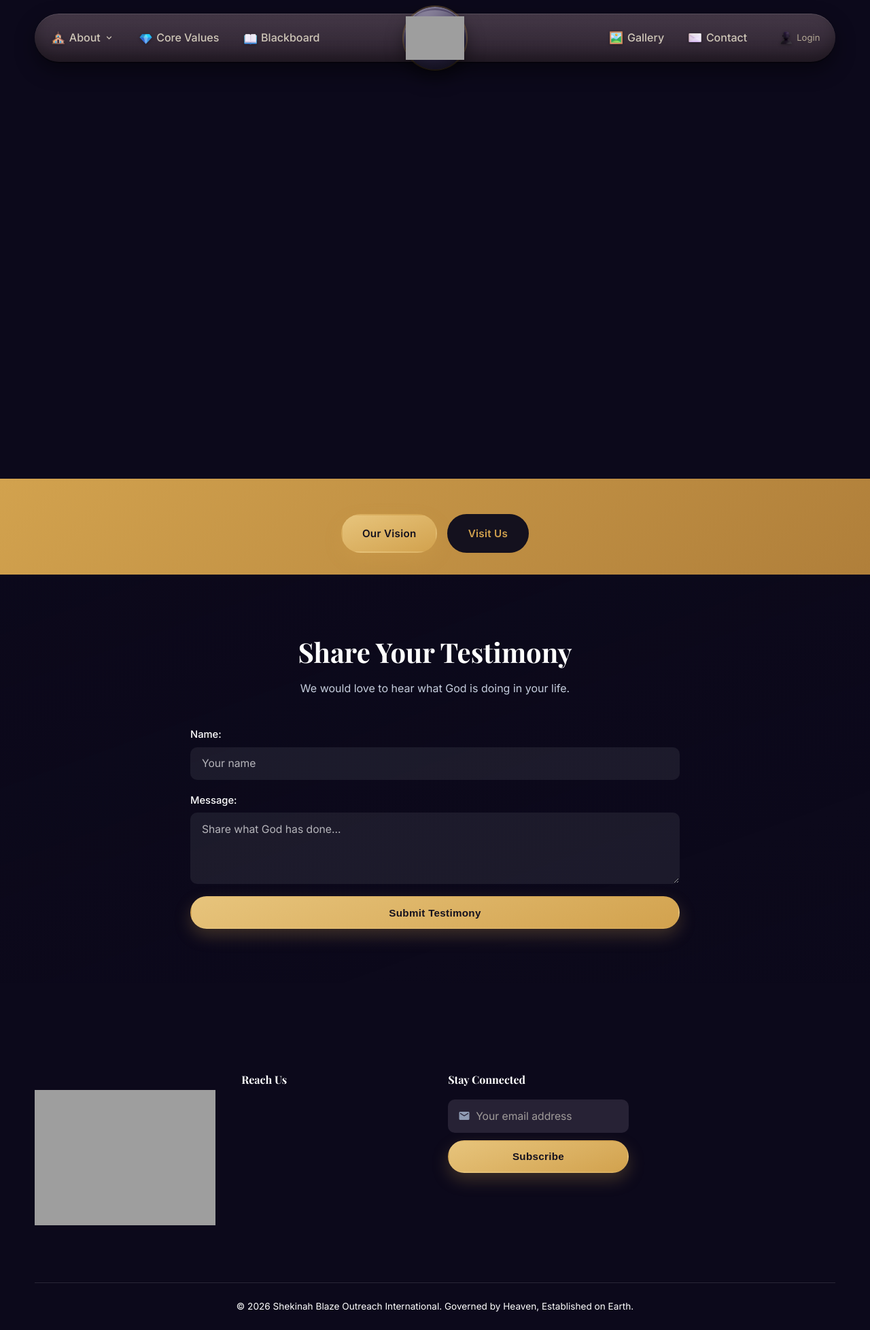
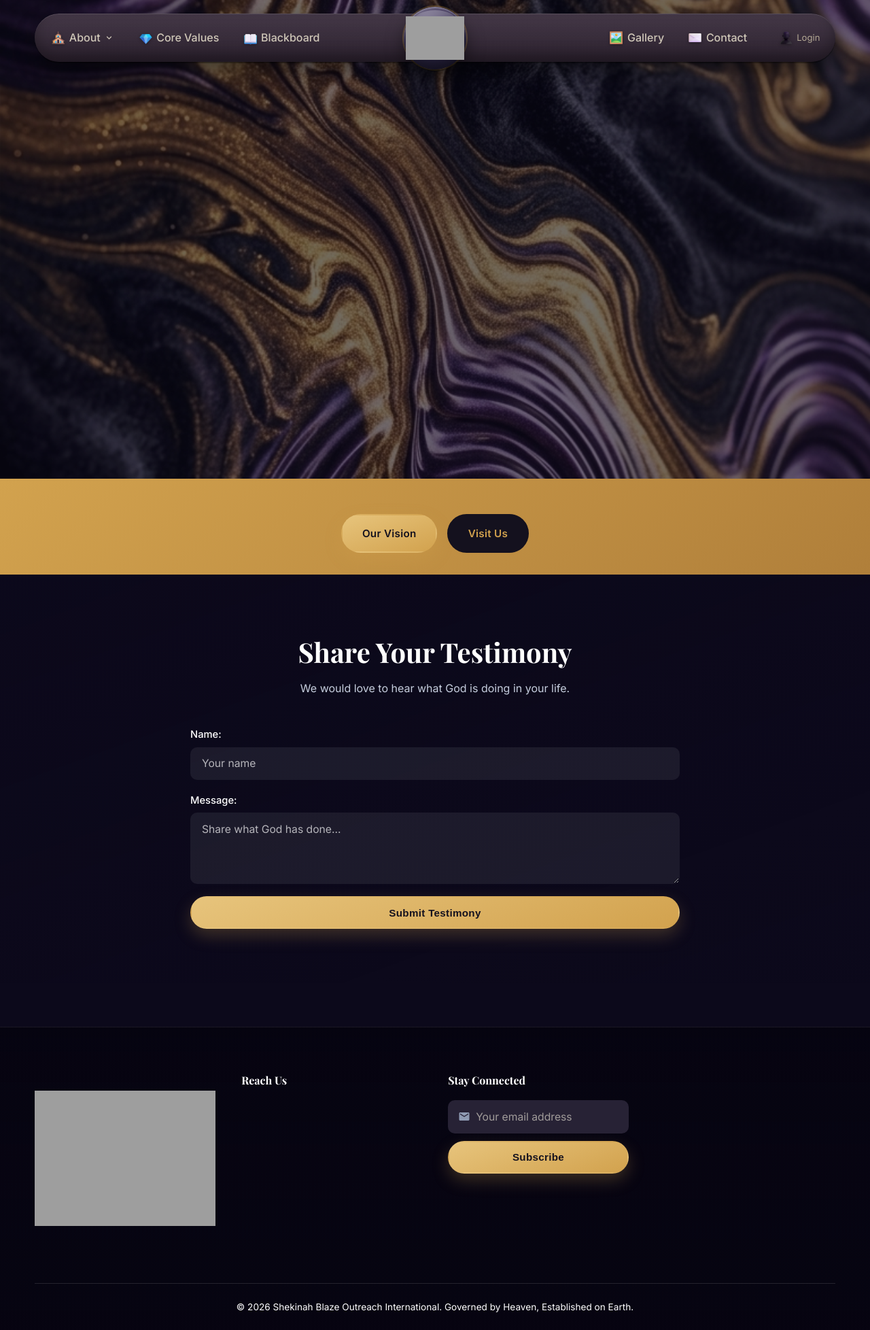
Before and after one commit to Itumeleng06Th0bega06/sboi, a Django app: page / in a window 1280 px wide. Shown: the whole page at 68% size. Before the commit the page ends 1929 px from the top, so only its background shows below. Run offline with Django 5.2, Linux system fonts and the light colour scheme; data that the repository does not hold is empty; some web fonts are replaced; grey boxes are pictures that could not be loaded.

Commit message:
image bg

```diff
--- a/static/css/style.css
+++ b/static/css/style.css
@@ -370,7 +370,9 @@ body.sheet-open { overflow: hidden; }
 .flash-item.info { background: #e8effd; color: #23457a; border: 1px solid #c3d6f7; }
 
 /* ---------- Hero slider ---------- */
-.hero-slider { position: relative; height: min(88vh, 900px); min-height: 520px; background: var(--green-bg); overflow: hidden; }
+/* Transparent so the fixed page backdrop (body::before) shows through the
+   letterbox bars around the object-fit: contain slide images. */
+.hero-slider { position: relative; height: min(88vh, 900px); min-height: 520px; background: transparent; overflow: hidden; }
 .hero-track { position: relative; height: 100%; }
 .hero-slide {
   position: absolute; inset: 0;
@@ -685,7 +687,16 @@ textarea.input { resize: vertical; }
 .lightbox-close { position: absolute; top: 18px; right: 24px; background: none; border: none; color: var(--cream); font-size: 2.6rem; cursor: pointer; line-height: 1; }
 
 /* Footer */
-.site-footer { background: var(--base); color: #c6cede; margin-top: 4rem; }
+/* Translucent veil instead of an opaque fill so the fixed page backdrop
+   (body::before) shows through and blends into the footer. The scrim is
+   strongest at the top edge so it meets the content above with no visible
+   seam, and eases off downward so the artwork reads behind the columns. */
+.site-footer {
+  color: #c6cede;
+  margin-top: 4rem;
+  background: linear-gradient(180deg, rgba(6, 4, 16, 0.94) 0%, rgba(6, 4, 16, 0.82) 45%, rgba(6, 4, 16, 0.9) 100%);
+  border-top: 1px solid rgba(255, 255, 255, 0.08);
+}
 .footer-grid { display: grid; grid-template-columns: repeat(4, 1fr); gap: 2.4rem; padding: 4rem 0 2.5rem; }
 .footer-logo { height: 256px; width: auto; object-fit: contain; margin-bottom: 1rem; }
 .footer-tagline { font-family: var(--serif); color: #ff9500; font-style: italic; }
--- a/templates/base.html
+++ b/templates/base.html
@@ -10,7 +10,7 @@
     <link rel="preconnect" href="https://fonts.googleapis.com">
     <link rel="preconnect" href="https://fonts.gstatic.com" crossorigin>
     <link href="https://fonts.googleapis.com/css2?family=Playfair+Display:ital,wght@0,400;0,600;0,700;1,400&family=Inter:wght@300;400;500;600&display=swap" rel="stylesheet">
-  <link rel="stylesheet" href="{% static 'css/style.css' %}?v=59">
+  <link rel="stylesheet" href="{% static 'css/style.css' %}?v=61">
 </head>
 <body class="{% block body_class %}{% endblock %}">
     {% block nav %}
--- a/templates/home.html
+++ b/templates/home.html
@@ -139,7 +139,7 @@
                     <h3 class="card-title">{{ dev.title }}</h3>
                     {% if dev.scripture %}<p class="card-scripture">{{ dev.scripture }}</p>{% endif %}
                     {% if dev.message %}<p class="card-text clamp">{{ dev.message|truncatewords:40 }}</p>{% endif %}
-                    {% include 'partials/share_buttons.html' with share_title=dev.title share_url=share_url %}
+                    {% include 'partials/share_buttons.html' with share_title=dev.title share_url=share_url hide_social=1 %}
                 </div>
             </article>
             {% endfor %}
--- a/templates/partials/share_buttons.html
+++ b/templates/partials/share_buttons.html
@@ -1,6 +1,6 @@
 <div class="share-row" data-share-title="{{ share_title }}" data-share-url="{{ share_url }}">
     <span class="share-label">Share</span>
-    <button class="share-btn" data-share="whatsapp" aria-label="Share on WhatsApp">
+    {% if not hide_social %}<button class="share-btn" data-share="whatsapp" aria-label="Share on WhatsApp">
         {% include 'partials/_icon.html' with icon='whatsapp' %}
     </button>
     <button class="share-btn" data-share="facebook" aria-label="Share on Facebook">
@@ -8,8 +8,7 @@
     </button>
     <button class="share-btn" data-share="x" aria-label="Share on X">
         {% include 'partials/_icon.html' with icon='x' %}
-    </button>
-    <button class="share-btn" data-share="copy" aria-label="Copy link">
+    </button>{% endif %}<button class="share-btn" data-share="copy" aria-label="Copy link">
         {% include 'partials/_icon.html' with icon='link' %}
     </button>
 </div>
```
Also changed, not shown: 3 other files.
